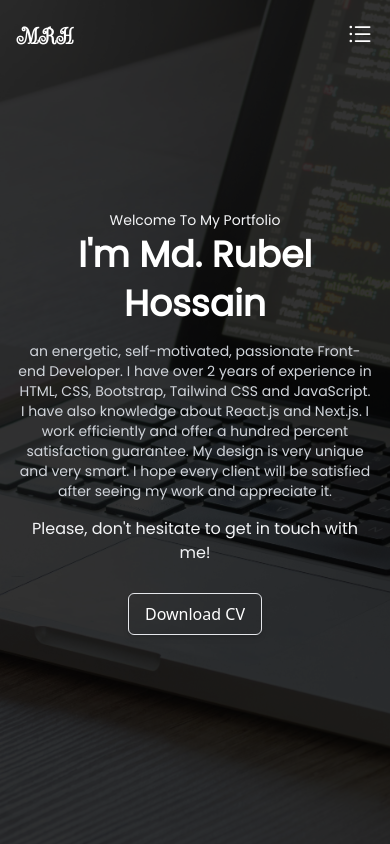
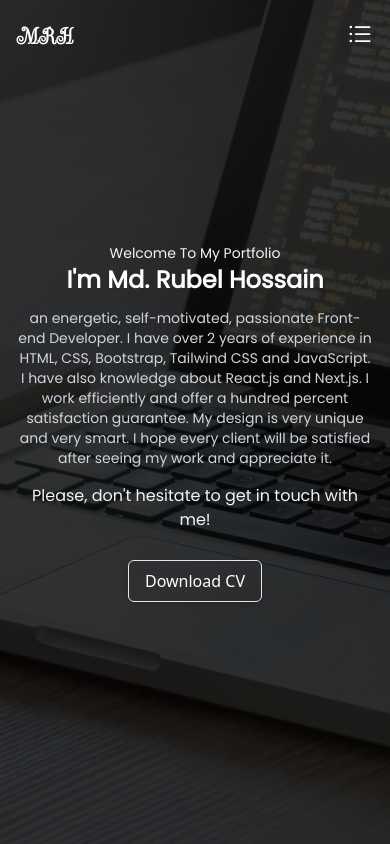
Before and after one commit to mdrubelhossain-me/mrh-portfolio, a React (Vite) app: page / in a window 390 px wide. Shown: the top 844 px of the page. Built offline with nearby package versions, Linux system fonts and the light colour scheme.

Commit message:
correction

```diff
--- a/src/pages/home/Hero.jsx
+++ b/src/pages/home/Hero.jsx
@@ -20,7 +20,7 @@ const Hero = () => {
           <p className=" mx-auto text-sm font-primary text-gray-100">
             Welcome To My Portfolio
           </p>
-          <h1 className="text-4xl md:text-5xl font-bold mb-3 font-primary leading-snug md:leading-tight">
+          <h1 className="text-2xl md:text-5xl font-bold mb-3 font-primary leading-snug md:leading-tight">
             I'm Md. Rubel Hossain
           </h1>
           <p className=" max-w-[900px] text-sm md:text-lg mx-auto  mb-4 font-primary text-gray-300">
```
